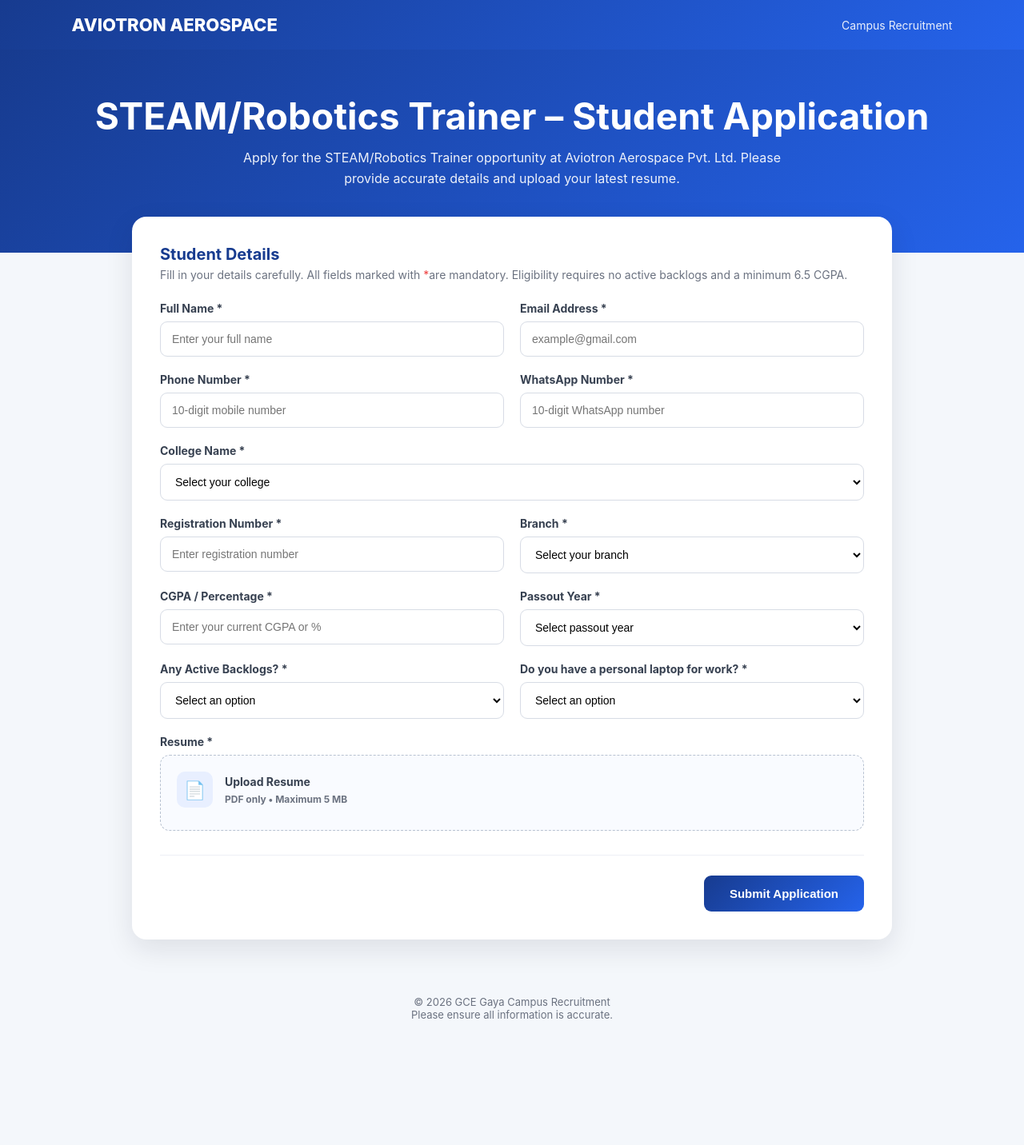
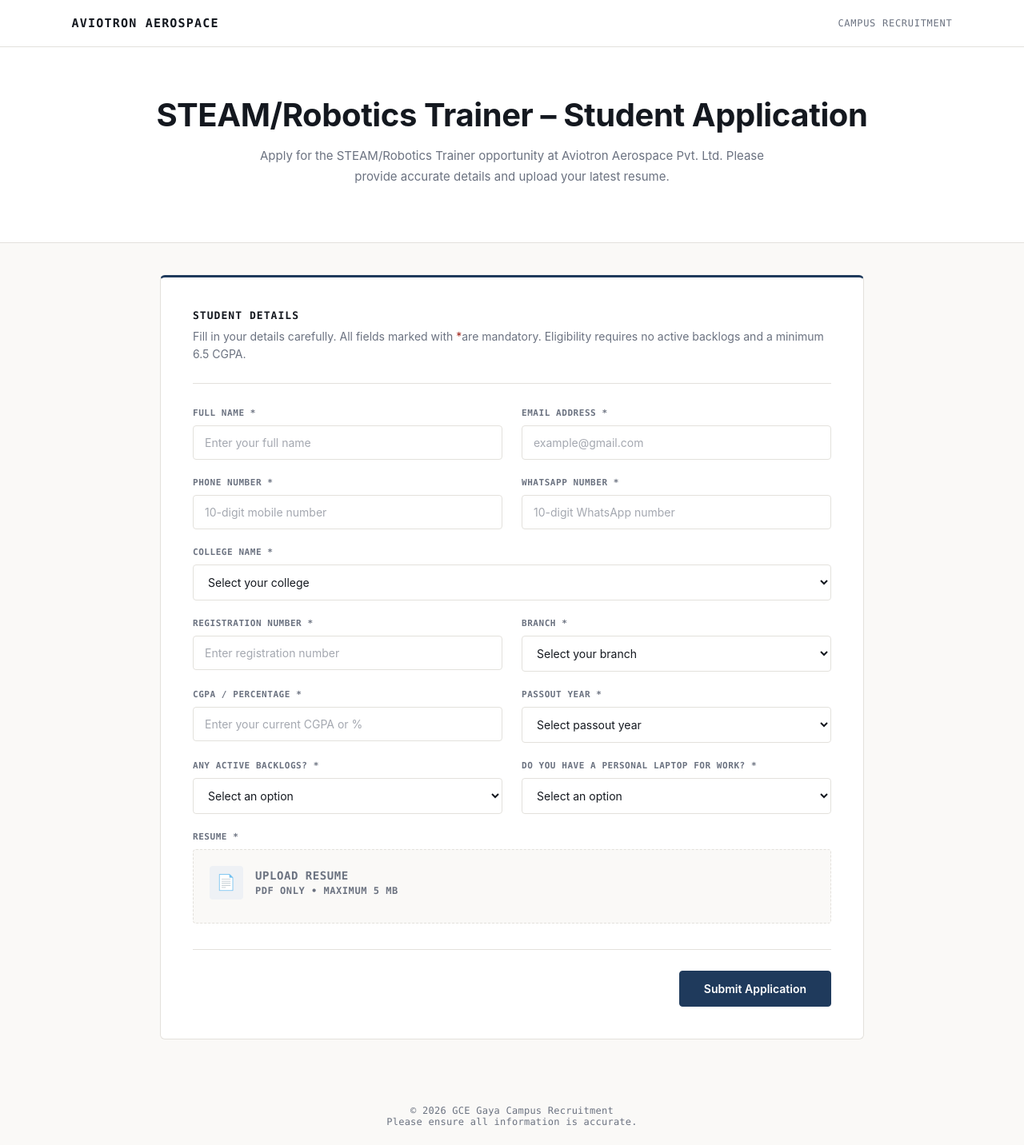
Before and after one commit to rajagceian/Internzvalley, a React (Vite) app in the folder frontend-react/: page / in a window 1280 px wide. Shown: the whole page at 80% size. Before the commit the page ends 1297 px from the top, so only its background shows below. Built offline with nearby package versions, Linux system fonts and the light colour scheme; no server answers.

Commit message:
Update App.css

```diff
--- a/frontend-react/src/App.css
+++ b/frontend-react/src/App.css
@@ -1,3 +1,28 @@
+/* =====================================================
+   TOKENS
+   Paper background, near-black ink, one restrained
+   steel-blue accent. Inter for headings/body,
+   monospace for labels/eyebrows — a quiet "spec sheet"
+   feel that suits an engineering/aerospace application.
+===================================================== */
+
+:root {
+  --bg: #faf9f7;
+  --surface: #ffffff;
+  --ink: #14181f;
+  --muted: #6b7280;
+  --border: #e3e1dc;
+  --accent: #1f3a5c;
+  --accent-soft: #eef1f5;
+  --error: #a3291f;
+  --error-soft: #fbf0ef;
+  --success: #2f6d4f;
+  --success-soft: #eef5f1;
+
+  --font-body: Inter, "Segoe UI", system-ui, -apple-system, sans-serif;
+  --font-mono: ui-monospace, "SFMono-Regular", Menlo, Consolas, monospace;
+}
+
 * {
   margin: 0;
   padding: 0;
@@ -5,9 +30,9 @@
 }
 
 body {
-  font-family: Inter, Arial, sans-serif;
-  background: #f4f7fb;
-  color: #1f2937;
+  font-family: var(--font-body);
+  background: var(--bg);
+  color: var(--ink);
 }
 
 .page {
@@ -18,10 +43,11 @@
 /* ================= HEADER ================= */
 
 header {
-  background: linear-gradient(135deg, #173b8f, #2563eb);
-  color: white;
+  background: var(--surface);
+  border-bottom: 1px solid var(--border);
+  color: var(--ink);
 
-  padding: 18px 7%;
+  padding: 20px 7%;
 
   display: flex;
   align-items: center;
@@ -29,81 +55,94 @@
 }
 
 .logo {
-  font-size: 22px;
-  font-weight: 800;
+  font-family: var(--font-mono);
+  font-size: 15px;
+  font-weight: 700;
+  letter-spacing: 0.08em;
 }
 
 .header-tag {
-  font-size: 14px;
-  opacity: 0.9;
+  font-family: var(--font-mono);
+  font-size: 12px;
+  letter-spacing: 0.06em;
+  color: var(--muted);
+  text-transform: uppercase;
 }
 
 
 /* ================= BANNER ================= */
 
 .banner {
-  background: linear-gradient(135deg, #173b8f, #2563eb);
-  color: white;
+  background: var(--surface);
+  border-bottom: 1px solid var(--border);
+  color: var(--ink);
 
   text-align: center;
 
-  padding: 55px 20px 80px;
+  padding: 60px 20px 70px;
 }
 
 .banner h1 {
-  font-size: clamp(28px, 5vw, 46px);
-  margin-bottom: 12px;
+  font-size: clamp(26px, 4.2vw, 40px);
+  font-weight: 700;
+  letter-spacing: -0.01em;
+  margin-bottom: 14px;
 }
 
 .banner p {
-  max-width: 700px;
+  max-width: 640px;
   margin: auto;
 
-  font-size: 16px;
-  line-height: 1.6;
+  font-size: 15px;
+  line-height: 1.7;
 
-  opacity: 0.92;
+  color: var(--muted);
 }
 
 
 /* ================= FORM ================= */
 
 .container {
-  width: min(950px, 92%);
-  margin: -45px auto 50px;
+  width: min(880px, 92%);
+  margin: 40px auto 60px;
   position: relative;
 }
 
 .form-card {
-  background: white;
+  background: var(--surface);
 
-  border-radius: 18px;
+  border: 1px solid var(--border);
+  border-top: 3px solid var(--accent);
+  border-radius: 6px;
 
-  padding: 35px;
-
-  box-shadow:
-    0 12px 35px rgba(15, 23, 42, 0.10);
+  padding: 40px;
 }
 
 .section-title {
-  color: #173b8f;
+  font-family: var(--font-mono);
+  color: var(--ink);
 
-  font-size: 20px;
-  font-weight: 750;
+  font-size: 13px;
+  font-weight: 700;
+  letter-spacing: 0.08em;
+  text-transform: uppercase;
 
-  margin-bottom: 5px;
+  margin-bottom: 8px;
 }
 
 .section-description {
-  color: #6b7280;
+  color: var(--muted);
 
   font-size: 14px;
+  line-height: 1.6;
 
-  margin-bottom: 25px;
+  margin-bottom: 30px;
+  padding-bottom: 24px;
+  border-bottom: 1px solid var(--border);
 }
 
 .required {
-  color: #ef4444;
+  color: var(--error);
 }
 
 
@@ -115,7 +154,7 @@
   grid-template-columns:
     repeat(2, 1fr);
 
-  gap: 20px;
+  gap: 22px 24px;
 }
 
 .form-group {
@@ -131,52 +170,56 @@
 /* ================= INPUT ================= */
 
 label {
-  color: #374151;
+  font-family: var(--font-mono);
+  color: var(--muted);
 
-  font-size: 14px;
-  font-weight: 650;
+  font-size: 11px;
+  font-weight: 600;
+  letter-spacing: 0.05em;
+  text-transform: uppercase;
 
-  margin-bottom: 8px;
+  margin-bottom: 9px;
 }
 
 input,
 select {
   width: 100%;
 
-  padding: 13px 14px;
+  padding: 12px 14px;
 
-  border: 1px solid #d7dce5;
-  border-radius: 9px;
+  border: 1px solid var(--border);
+  border-radius: 4px;
 
+  font-family: var(--font-body);
   font-size: 14px;
+  color: var(--ink);
 
   outline: none;
 
-  background: white;
+  background: var(--surface);
 
-  transition: 0.2s;
+  transition: border-color 0.15s ease;
 }
 
 input:focus,
 select:focus {
-  border-color: #2563eb;
+  border-color: var(--accent);
+}
 
-  box-shadow:
-    0 0 0 3px
-    rgba(37, 99, 235, 0.10);
+input::placeholder {
+  color: #a4a8b0;
 }
 
 
 /* ================= UPLOAD ================= */
 
 .upload-box {
-  border: 1.5px dashed #b8c2d1;
-
-  border-radius: 12px;
+  border: 1px dashed var(--border);
+  border-radius: 4px;
 
   padding: 20px;
 
-  background: #f9fbff;
+  background: var(--bg);
 }
 
 .upload-label {
@@ -190,30 +233,32 @@
 }
 
 .upload-icon {
-  width: 45px;
-  height: 45px;
+  width: 42px;
+  height: 42px;
 
-  border-radius: 10px;
+  border-radius: 4px;
 
-  background: #e8efff;
+  background: var(--accent-soft);
+  color: var(--accent);
 
   display: flex;
   align-items: center;
   justify-content: center;
 
-  font-size: 22px;
+  font-size: 19px;
 }
 
 .upload-label strong {
   display: block;
 
   font-size: 14px;
+  font-weight: 600;
 
   margin-bottom: 4px;
 }
 
 .upload-label small {
-  color: #6b7280;
+  color: var(--muted);
 
   font-size: 12px;
 }
@@ -234,20 +279,20 @@
 
   margin-top: 15px;
 
-  color: #4b5563;
+  color: var(--muted);
 
   font-size: 13px;
 }
 
 .photo-preview img {
-  width: 70px;
-  height: 70px;
+  width: 64px;
+  height: 64px;
 
   object-fit: cover;
 
-  border-radius: 10px;
+  border-radius: 4px;
 
-  border: 2px solid #e5e7eb;
+  border: 1px solid var(--border);
 }
 
 
@@ -256,13 +301,14 @@
 .file-name {
   margin-top: 15px;
 
-  color: #4b5563;
+  font-family: var(--font-mono);
+  color: var(--success);
 
-  font-size: 13px;
+  font-size: 12px;
 }
 
 .file-error {
-  color: #dc2626;
+  color: var(--error);
 
   font-size: 12px;
 
@@ -273,17 +319,18 @@
 /* ================= ERROR ================= */
 
 .error-box {
-  background: #fef2f2;
+  background: var(--error-soft);
 
-  border: 1px solid #fecaca;
+  border: 1px solid #eecac6;
+  border-left: 3px solid var(--error);
 
-  color: #dc2626;
+  color: var(--error);
 
-  padding: 12px 15px;
+  padding: 13px 16px;
 
-  border-radius: 8px;
+  border-radius: 4px;
 
-  margin-bottom: 20px;
+  margin-bottom: 22px;
 
   font-size: 14px;
 }
@@ -292,11 +339,11 @@
 /* ================= BUTTON ================= */
 
 .submit-area {
-  margin-top: 30px;
+  margin-top: 32px;
 
-  padding-top: 25px;
+  padding-top: 26px;
 
-  border-top: 1px solid #edf0f5;
+  border-top: 1px solid var(--border);
 
   display: flex;
 
@@ -304,46 +351,39 @@
 }
 
 .submit-area button {
-  border: none;
+  border: 1px solid var(--accent);
 
-  background:
-    linear-gradient(
-      135deg,
-      #173b8f,
-      #2563eb
-    );
+  background: var(--accent);
 
   color: white;
 
-  padding: 14px 32px;
+  padding: 13px 30px;
 
-  border-radius: 9px;
+  border-radius: 4px;
 
-  font-size: 15px;
-
-  font-weight: 700;
+  font-family: var(--font-body);
+  font-size: 14px;
+  font-weight: 600;
 
   cursor: pointer;
 
   min-width: 180px;
 
-  transition: 0.2s;
+  transition: background 0.15s ease, color 0.15s ease;
 }
 
 .submit-area button:hover {
-  transform: translateY(-1px);
-
-  box-shadow:
-    0 8px 20px
-    rgba(37, 99, 235, 0.25);
+  background: var(--surface);
+  color: var(--accent);
 }
 
 .submit-area button:disabled {
-  opacity: 0.65;
+  opacity: 0.55;
 
   cursor: not-allowed;
 
-  transform: none;
+  background: var(--accent);
+  color: white;
 }
 
 
@@ -361,52 +401,50 @@
 }
 
 .success-card {
-  width: min(600px, 100%);
+  width: min(560px, 100%);
 
-  background: white;
+  background: var(--surface);
 
-  border-radius: 20px;
+  border: 1px solid var(--border);
+  border-top: 3px solid var(--success);
+  border-radius: 6px;
 
-  padding: 50px 35px;
+  padding: 50px 40px;
 
   text-align: center;
-
-  box-shadow:
-    0 15px 40px
-    rgba(15, 23, 42, 0.10);
 }
 
 .success-icon {
-  width: 78px;
-  height: 78px;
+  width: 60px;
+  height: 60px;
 
-  margin: 0 auto 22px;
+  margin: 0 auto 24px;
 
   border-radius: 50%;
 
-  background: #dcfce7;
+  background: var(--success-soft);
 
-  color: #16a34a;
+  color: var(--success);
 
   display: flex;
   align-items: center;
   justify-content: center;
 
-  font-size: 42px;
-
+  font-size: 30px;
   font-weight: 700;
 }
 
 .success-card h1 {
-  color: #173b8f;
+  color: var(--ink);
 
-  font-size: 30px;
+  font-size: 26px;
+  font-weight: 700;
 
-  margin-bottom: 15px;
+  margin-bottom: 16px;
 }
 
 .success-card p {
-  color: #6b7280;
+  color: var(--muted);
 
   font-size: 15px;
 
@@ -423,27 +461,32 @@
 
   flex-direction: column;
 
-  gap: 5px;
+  gap: 6px;
 
   width: fit-content;
 
-  margin: 25px auto;
+  margin: 28px auto;
 
-  padding: 14px 25px;
+  padding: 14px 26px;
 
-  background: #f3f6ff;
+  background: var(--bg);
+  border: 1px solid var(--border);
 
-  border-radius: 10px;
+  border-radius: 4px;
 }
 
 .application-id span {
-  color: #6b7280;
+  font-family: var(--font-mono);
+  color: var(--muted);
 
-  font-size: 12px;
+  font-size: 11px;
+  letter-spacing: 0.05em;
+  text-transform: uppercase;
 }
 
 .application-id strong {
-  color: #173b8f;
+  font-family: var(--font-mono);
+  color: var(--ink);
 
   font-size: 16px;
 }
@@ -452,9 +495,12 @@
 /* ================= REGARDS ================= */
 
 .regards {
-  margin-top: 25px;
+  margin-top: 28px;
+  padding-top: 24px;
 
-  color: #6b7280;
+  border-top: 1px solid var(--border);
+
+  color: var(--muted);
 
   font-size: 14px;
 
@@ -468,9 +514,9 @@
 .regards a {
   display: inline-block;
 
-  color: #173b8f;
+  color: var(--accent);
 
-  font-weight: 700;
+  font-weight: 600;
 
   text-decoration: none;
 }
@@ -491,11 +537,76 @@
 footer {
   text-align: center;
 
-  color: #6b7280;
+  color: var(--muted);
 
-  font-size: 13px;
+  font-family: var(--font-mono);
+  font-size: 12px;
+  letter-spacing: 0.02em;
 
-  padding: 20px;
+  padding: 22px;
+}
+
+
+/* ================= LOADER ================= */
+
+.loading-overlay {
+  position: fixed;
+  inset: 0;
+  z-index: 9999;
+
+  display: flex;
+  justify-content: center;
+  align-items: center;
+
+  background: rgba(20, 24, 31, 0.35);
+}
+
+.loader-card {
+  background: var(--surface);
+  border: 1px solid var(--border);
+  border-top: 3px solid var(--accent);
+
+  padding: 28px 38px;
+  border-radius: 6px;
+
+  display: flex;
+  flex-direction: column;
+  align-items: center;
+  text-align: center;
+}
+
+.spinner {
+  width: 32px;
+  height: 32px;
+
+  border: 3px solid var(--border);
+  border-top-color: var(--accent);
+
+  border-radius: 50%;
+
+  animation: spin 0.7s linear infinite;
+
+  margin-bottom: 16px;
+}
+
+.loader-card p {
+  margin: 0;
+  font-size: 14px;
+  font-weight: 600;
+  color: var(--ink);
+}
+
+.loader-card small {
+  margin-top: 6px;
+  font-family: var(--font-mono);
+  font-size: 11px;
+  color: var(--muted);
+}
+
+@keyframes spin {
+  to {
+    transform: rotate(360deg);
+  }
 }
 
 
@@ -504,11 +615,11 @@
 @media (max-width: 700px) {
 
   header {
-    padding: 15px 5%;
+    padding: 16px 5%;
   }
 
   .logo {
-    font-size: 19px;
+    font-size: 13px;
   }
 
   .header-tag {
@@ -516,11 +627,11 @@
   }
 
   .banner {
-    padding: 40px 20px 70px;
+    padding: 44px 20px 56px;
   }
 
   .banner h1 {
-    font-size: 29px;
+    font-size: 27px;
   }
 
   .banner p {
@@ -529,20 +640,17 @@
 
   .container {
     width: 94%;
-
-    margin-top: -35px;
+    margin-top: 24px;
   }
 
   .form-card {
-    padding: 23px 18px;
-
-    border-radius: 14px;
+    padding: 24px 18px;
   }
 
   .form-grid {
     grid-template-columns: 1fr;
 
-    gap: 17px;
+    gap: 18px;
   }
 
   .form-group.full {
@@ -558,74 +666,17 @@
   }
 
   .success-card {
-    padding: 40px 20px;
+    padding: 40px 22px;
   }
 
   .success-card h1 {
-    font-size: 25px;
+    font-size: 23px;
   }
 
   .success-icon {
-    width: 68px;
-    height: 68px;
+    width: 52px;
+    height: 52px;
 
-    font-size: 35px;
+    font-size: 25px;
   }
 }
-.loading-overlay {
-  position: fixed;
-  inset: 0;
-  z-index: 9999;
-
-  display: flex;
-  justify-content: center;
-  align-items: center;
-
-  background: rgba(255, 255, 255, 0.55);
-  backdrop-filter: blur(8px);
-  -webkit-backdrop-filter: blur(8px);
-}
-
-.loader-card {
-  background: white;
-  padding: 30px 40px;
-  border-radius: 16px;
-
-  display: flex;
-  flex-direction: column;
-  align-items: center;
-  text-align: center;
-
-  box-shadow: 0 10px 40px rgba(0, 0, 0, 0.15);
-}
-
-.spinner {
-  width: 45px;
-  height: 45px;
-
-  border: 4px solid #e5e7eb;
-  border-top-color: #2563eb;
-
-  border-radius: 50%;
-
-  animation: spin 0.8s linear infinite;
-
-  margin-bottom: 18px;
-}
-
-.loader-card p {
-  margin: 0;
-  font-size: 17px;
-  font-weight: 600;
-}
-
-.loader-card small {
-  margin-top: 7px;
-  color: #6b7280;
-}
-
-@keyframes spin {
-  to {
-    transform: rotate(360deg);
-  }
-}
```
